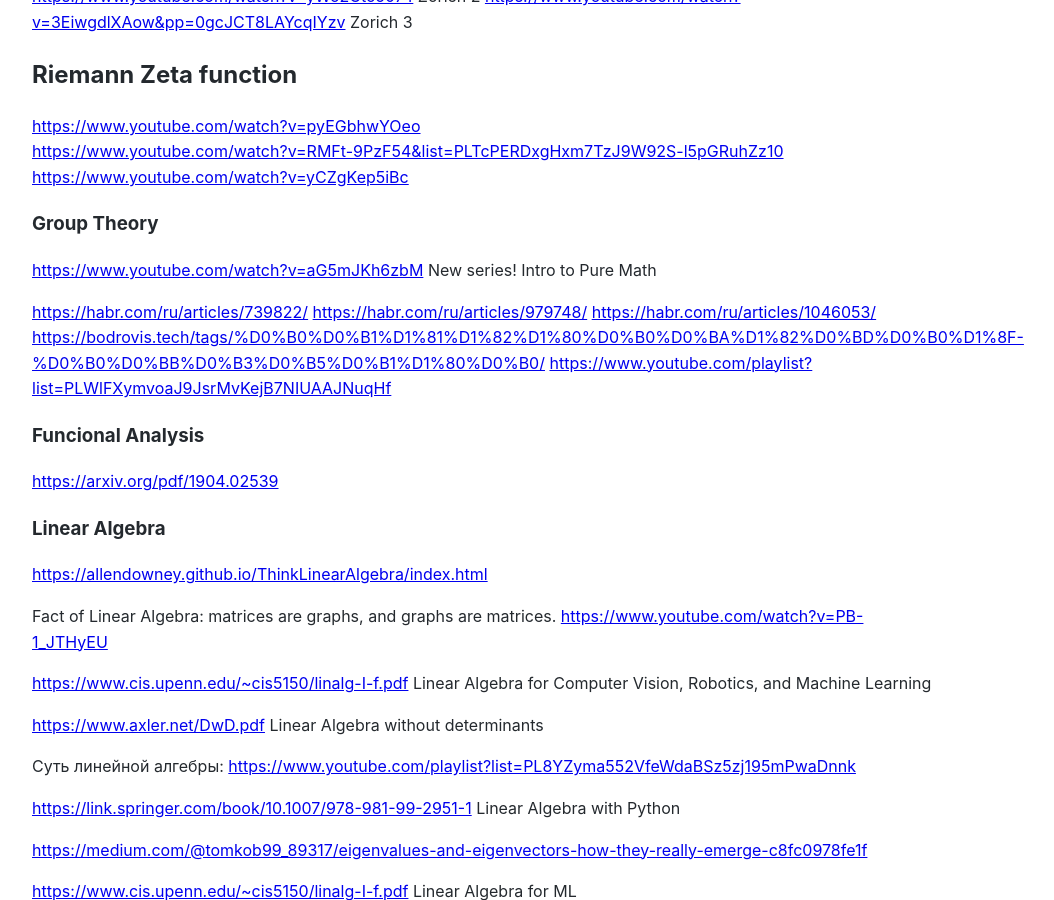
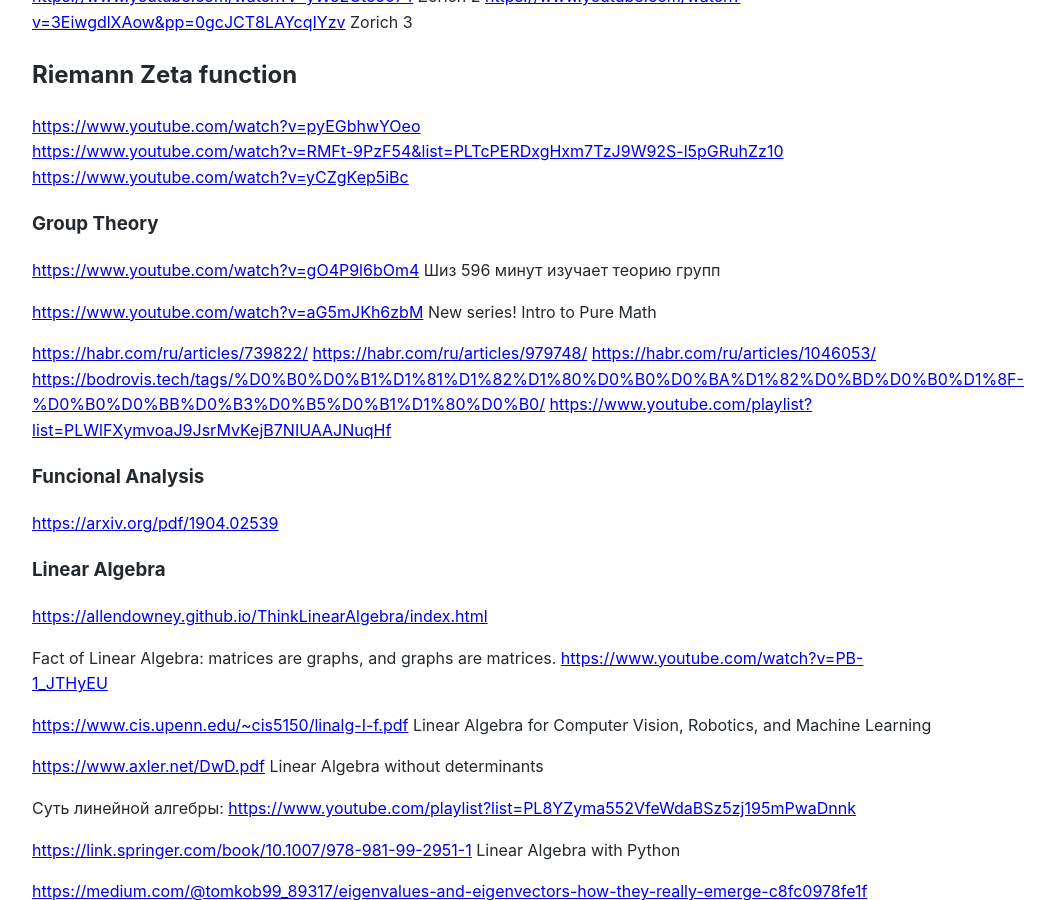
Before and after one commit to Michael-Lubinsky/michael-lubinsky.github.com, a Jekyll site: the page built from math/math.md, in a window 1280 px wide and 900 px high, scrolled down 1468 px. Shown: the whole window, without its empty margins (158-1212 px from the left). Built offline with Jekyll 4.4.1, drawn with Linux system fonts in a browser that asks for light colours; our own code applies the rules of GitHub Pages for plain Markdown files.

Commit message:
Update math.md

```diff
--- a/math/math.md
+++ b/math/math.md
@@ -60,6 +60,8 @@
 <https://www.youtube.com/watch?v=yCZgKep5iBc>
 
 ### Group Theory
+
+<https://www.youtube.com/watch?v=gO4P9l6bOm4> Шиз 596 минут изучает теорию групп
 
 <https://www.youtube.com/watch?v=aG5mJKh6zbM>
 New series! Intro to Pure Math
```
